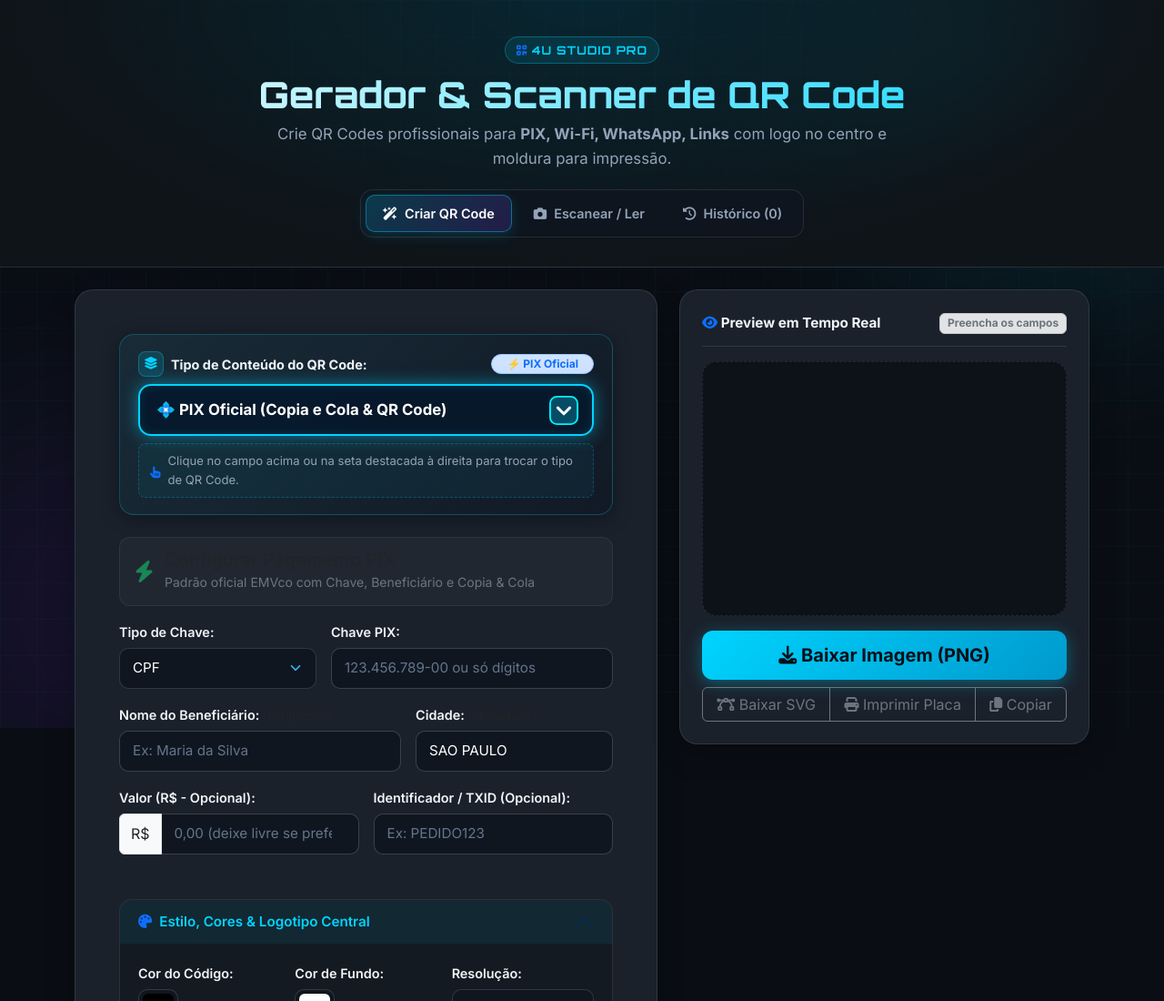
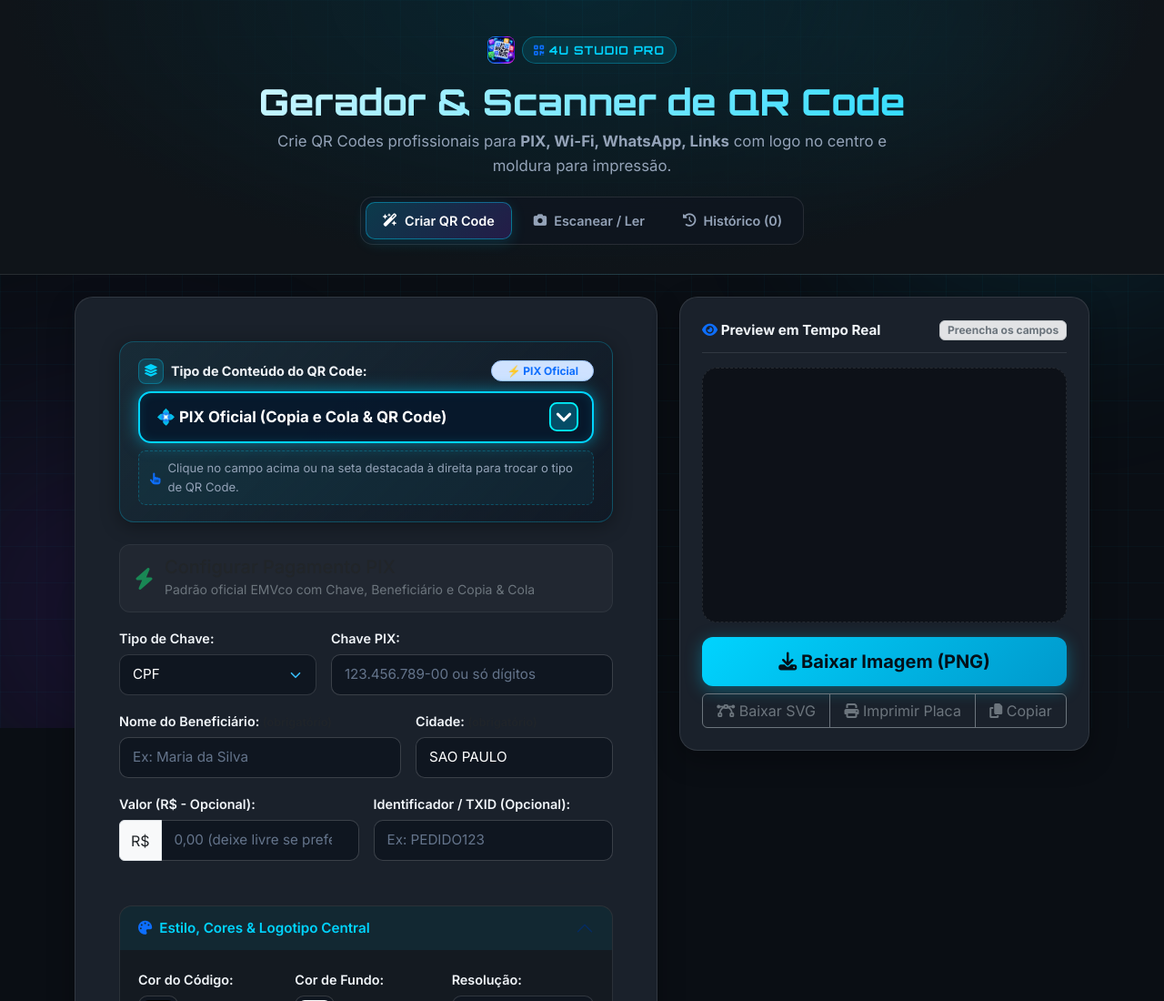
Before and after one commit to 4u-Labs/qrcode, a plain HTML site: page index.html in a window 1280 px wide. Shown: the top 1100 px of the page at 91% size. Drawn offline with nearby package versions, Linux system fonts and the light colour scheme.

Commit message:
fix: use existing favicon.png instead of missing /logo.png

```diff
--- a/index.html
+++ b/index.html
@@ -49,7 +49,7 @@
         <div class="header-content">
             <div class="logo-container mb-2">
                 <a href="https://4u.ia.br" title="Voltar ao Portal 4U.IA.BR" class="d-inline-flex align-items-center gap-2 text-decoration-none">
-                    <img alt="4U.IA.BR Logo" id="page-logo" src="/logo.png" onerror="this.style.display='none'" style="max-width: 110px;"/>
+                    <img alt="4U.IA.BR Logo" id="page-logo" src="favicon.png" style="width: 30px; height: 30px; border-radius: 8px;"/>
                     <span class="badge-studio-brand"><i class="fas fa-qrcode text-primary"></i> 4U STUDIO PRO</span>
                 </a>
             </div>
```
Also changed, not shown: 1 other file.
